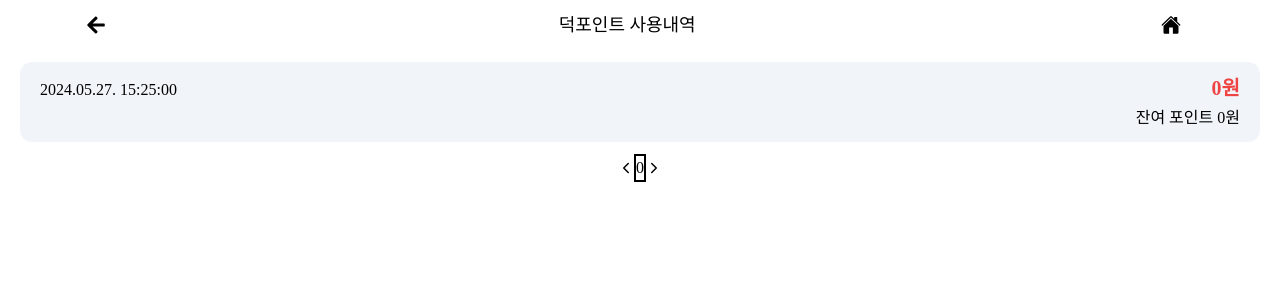
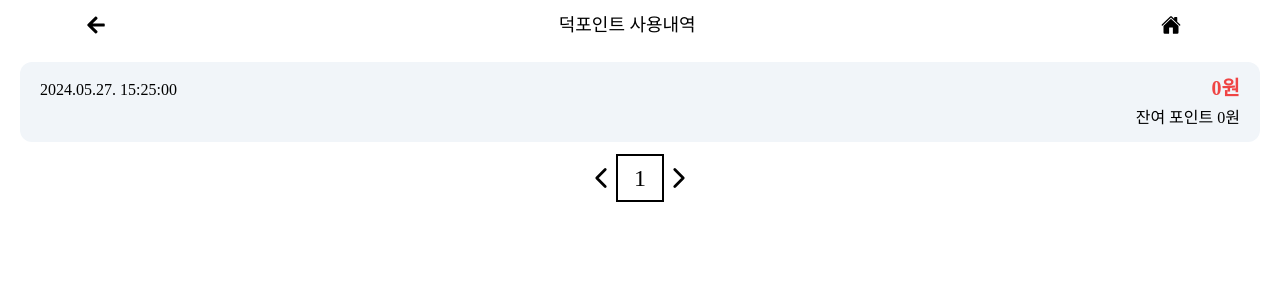
Before and after one commit to Spharos-Nu/Nu-FE, a Next.js app: page /duck-point/details in a window 1280 px wide. Shown: the top 300 px of the page. Built offline with nearby package versions, Linux system fonts and the light colour scheme; no server answers; a web font is replaced by a local one.

Commit message:
Feat: Pagination 컴포넌트

```diff
--- a/src/components/Pagination/index.tsx
+++ b/src/components/Pagination/index.tsx
@@ -3,29 +3,75 @@ import { IoChevronBackOutline, IoChevronForwardOutline } from 'react-icons/io5'
 export default function Pagination({
   currentPage,
   setCurrentPage,
-  isLast,
+  maxPage,
 }: {
   currentPage: number
   setCurrentPage: (currentPage: number) => void
-  isLast: boolean
+  maxPage: number
 }) {
   const handlePreviousPage = () => {
-    setCurrentPage(currentPage - 1)
+    if (currentPage > 0) {
+      setCurrentPage(currentPage - 1)
+    }
   }
 
   const handleNextPage = () => {
-    setCurrentPage(currentPage + 1)
+    if (currentPage < maxPage) {
+      setCurrentPage(currentPage + 1)
+    }
   }
 
   return (
     <div className="bottom-0 flex justify-center content-center items-center">
-      {currentPage !== 1 && (
-        <IoChevronBackOutline onClick={handlePreviousPage} />
+      <IoChevronBackOutline onClick={handlePreviousPage} className="text-3xl" />
+      {currentPage > 0 && (
+        <div className="w-12 h-12 flex justify-center items-center">
+          <button
+            type="button"
+            onClick={() => setCurrentPage(0)}
+            className="w-full h-full text-gray-400"
+          >
+            1
+          </button>
+        </div>
       )}
-      <div className="flex justify-center items-center border-black border-[2px]">
-        {currentPage}
+      {currentPage > 2 && (
+        <div className="w-12 h-12 flex justify-center items-center">
+          <button
+            type="button"
+            onClick={() => setCurrentPage(currentPage - 1)}
+            className="w-full h-full text-gray-400"
+          >
+            {currentPage}
+          </button>
+        </div>
+      )}
+      <div className="w-12 h-12 flex justify-center items-center border-black border-[2px] text-2xl">
+        {currentPage + 1}
       </div>
-      {!isLast && <IoChevronForwardOutline onClick={handleNextPage} />}
+      {currentPage < maxPage - 2 && (
+        <div className="w-12 h-12 flex justify-center items-center">
+          <button
+            type="button"
+            onClick={() => setCurrentPage(currentPage + 1)}
+            className="w-full h-full text-gray-400"
+          >
+            {currentPage + 2}
+          </button>
+        </div>
+      )}
+      {maxPage > 0 && (
+        <div className="w-12 h-12 flex justify-center items-center">
+          <button
+            type="button"
+            onClick={() => setCurrentPage(maxPage)}
+            className="w-full h-full text-gray-400"
+          >
+            {maxPage}
+          </button>
+        </div>
+      )}
+      <IoChevronForwardOutline onClick={handleNextPage} className="text-3xl" />
     </div>
   )
 }
--- a/src/containers/duck-point/DetailList.tsx
+++ b/src/containers/duck-point/DetailList.tsx
@@ -55,7 +55,7 @@ export default function DetailList() {
       <Pagination
         currentPage={currentPage}
         setCurrentPage={setCurrentPage}
-        isLast={data.isLast}
+        maxPage={data.maxPage}
       />
     </>
   )
```
